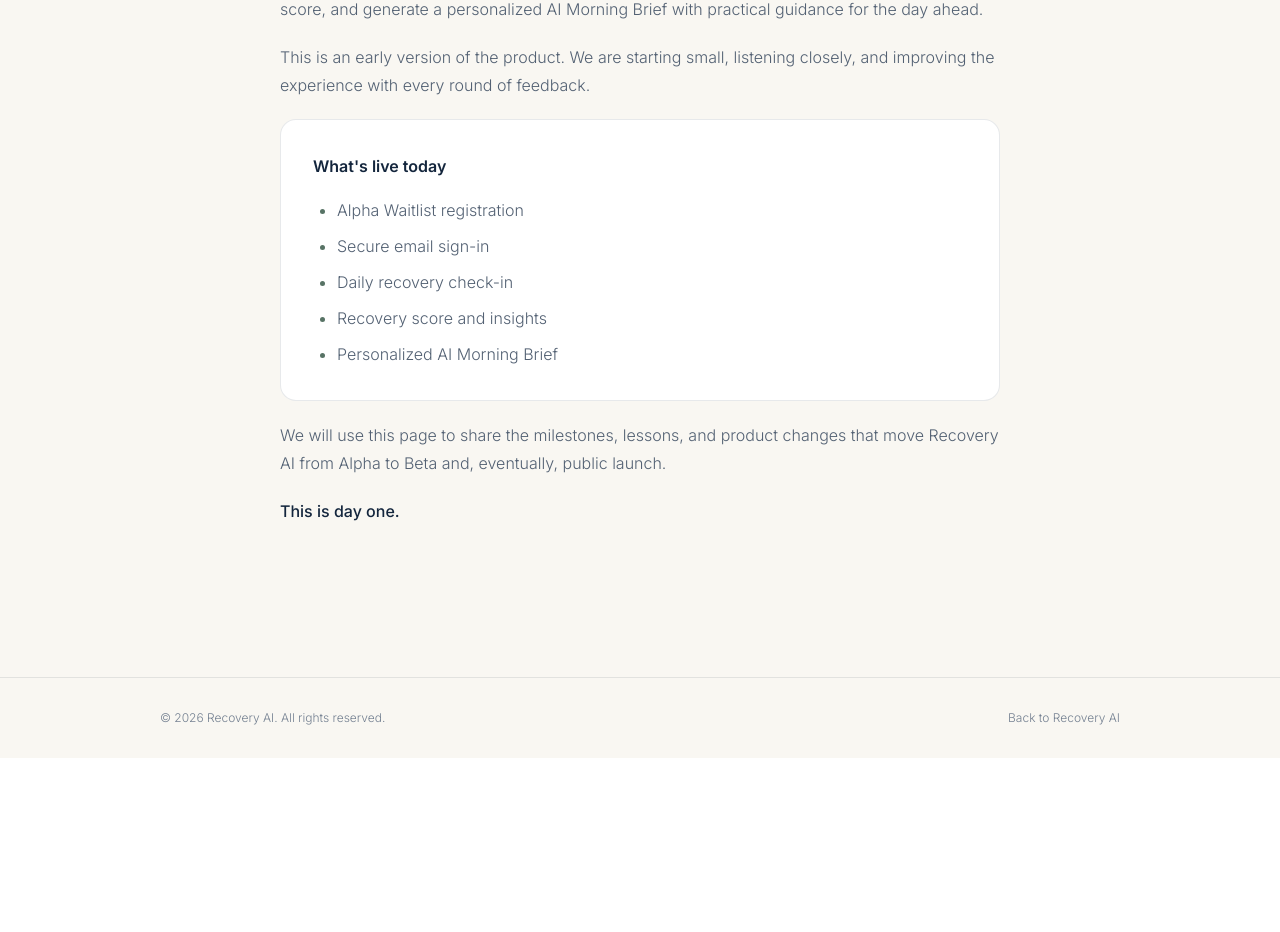
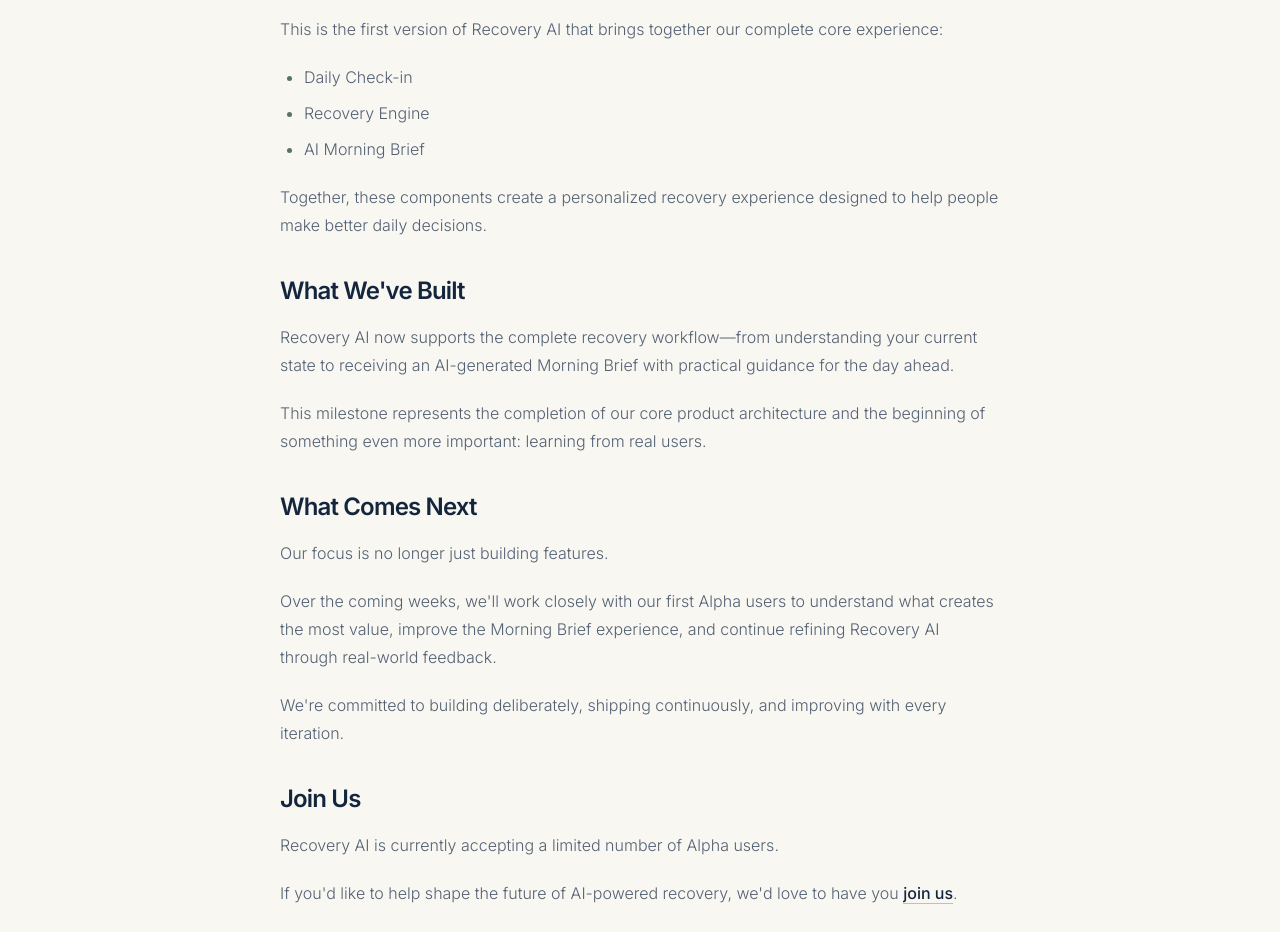
Before and after one commit to ushezy/recovery-ai, a Next.js app: page /updates in a window 1280 px wide. Shown: the part 668-1600 px from the top of the page. Before the commit the page ends 1426 px from the top, so only its background shows below. Built offline with nearby package versions, Linux system fonts and the light colour scheme.

Commit message:
Publish Recovery AI Alpha announcement

```diff
--- a/app/updates/page.tsx
+++ b/app/updates/page.tsx
@@ -45,7 +45,7 @@
               <span className="rounded-full bg-[#dcebdc] px-3 py-1 text-[#294837]">
                 Alpha
               </span>
-              <time dateTime="2026-08-11">August 11, 2026</time>
+              <time dateTime="2026-08">August 2026</time>
             </div>
 
             <h2 className="mt-6 text-3xl font-semibold leading-tight tracking-[-0.045em] md:text-4xl">
@@ -53,36 +53,85 @@
             </h2>
 
             <div className="mt-7 space-y-5 text-[15px] leading-7 text-[#536173] md:text-base">
+              <p>Today marks an important milestone for Recovery AI.</p>
               <p>
-                Today, Recovery AI enters Alpha. The first version of our daily recovery
-                experience is now live at recoverybrief.com.
+                After months of product design, engineering, and iteration, Recovery AI has
+                officially entered the Alpha stage.
               </p>
               <p>
-                Alpha users can sign in securely by email, complete a short daily check-in,
-                receive a recovery score, and generate a personalized AI Morning Brief with
-                practical guidance for the day ahead.
+                This is the first version of Recovery AI that brings together our complete
+                core experience:
               </p>
+              <ul className="list-disc space-y-2 pl-6 marker:text-[#577365]">
+                <li>Daily Check-in</li>
+                <li>Recovery Engine</li>
+                <li>AI Morning Brief</li>
+              </ul>
               <p>
-                This is an early version of the product. We are starting small, listening
-                closely, and improving the experience with every round of feedback.
+                Together, these components create a personalized recovery experience
+                designed to help people make better daily decisions.
               </p>
 
-              <div className="rounded-2xl border border-[#14263d]/10 bg-white p-6 md:p-8">
-                <h3 className="font-semibold text-[#14263d]">What&apos;s live today</h3>
-                <ul className="mt-4 list-disc space-y-2 pl-6 marker:text-[#577365]">
-                  <li>Alpha Waitlist registration</li>
-                  <li>Secure email sign-in</li>
-                  <li>Daily recovery check-in</li>
-                  <li>Recovery score and insights</li>
-                  <li>Personalized AI Morning Brief</li>
-                </ul>
-              </div>
+              <section className="pt-4">
+                <h3 className="text-2xl font-semibold tracking-[-0.035em] text-[#14263d]">
+                  What We&apos;ve Built
+                </h3>
+                <div className="mt-4 space-y-5">
+                  <p>
+                    Recovery AI now supports the complete recovery workflow—from
+                    understanding your current state to receiving an AI-generated Morning
+                    Brief with practical guidance for the day ahead.
+                  </p>
+                  <p>
+                    This milestone represents the completion of our core product
+                    architecture and the beginning of something even more important:
+                    learning from real users.
+                  </p>
+                </div>
+              </section>
 
-              <p>
-                We will use this page to share the milestones, lessons, and product changes
-                that move Recovery AI from Alpha to Beta and, eventually, public launch.
-              </p>
-              <p className="font-medium text-[#14263d]">This is day one.</p>
+              <section className="pt-4">
+                <h3 className="text-2xl font-semibold tracking-[-0.035em] text-[#14263d]">
+                  What Comes Next
+                </h3>
+                <div className="mt-4 space-y-5">
+                  <p>Our focus is no longer just building features.</p>
+                  <p>
+                    Over the coming weeks, we&apos;ll work closely with our first Alpha users
+                    to understand what creates the most value, improve the Morning Brief
+                    experience, and continue refining Recovery AI through real-world
+                    feedback.
+                  </p>
+                  <p>
+                    We&apos;re committed to building deliberately, shipping continuously, and
+                    improving with every iteration.
+                  </p>
+                </div>
+              </section>
+
+              <section className="pt-4">
+                <h3 className="text-2xl font-semibold tracking-[-0.035em] text-[#14263d]">
+                  Join Us
+                </h3>
+                <div className="mt-4 space-y-5">
+                  <p>
+                    Recovery AI is currently accepting a limited number of Alpha users.
+                  </p>
+                  <p>
+                    If you&apos;d like to help shape the future of AI-powered recovery, we&apos;d
+                    love to have you{" "}
+                    <Link
+                      href="/#join-alpha"
+                      className="font-medium text-[#14263d] underline decoration-[#577365]/40 underline-offset-4 hover:decoration-[#14263d]"
+                    >
+                      join us
+                    </Link>
+                    .
+                  </p>
+                  <p>Thank you for being part of the journey.</p>
+                  <p className="font-medium text-[#14263d]">— The Recovery AI Team</p>
+                </div>
+              </section>
             </div>
           </article>
         </div>
```
